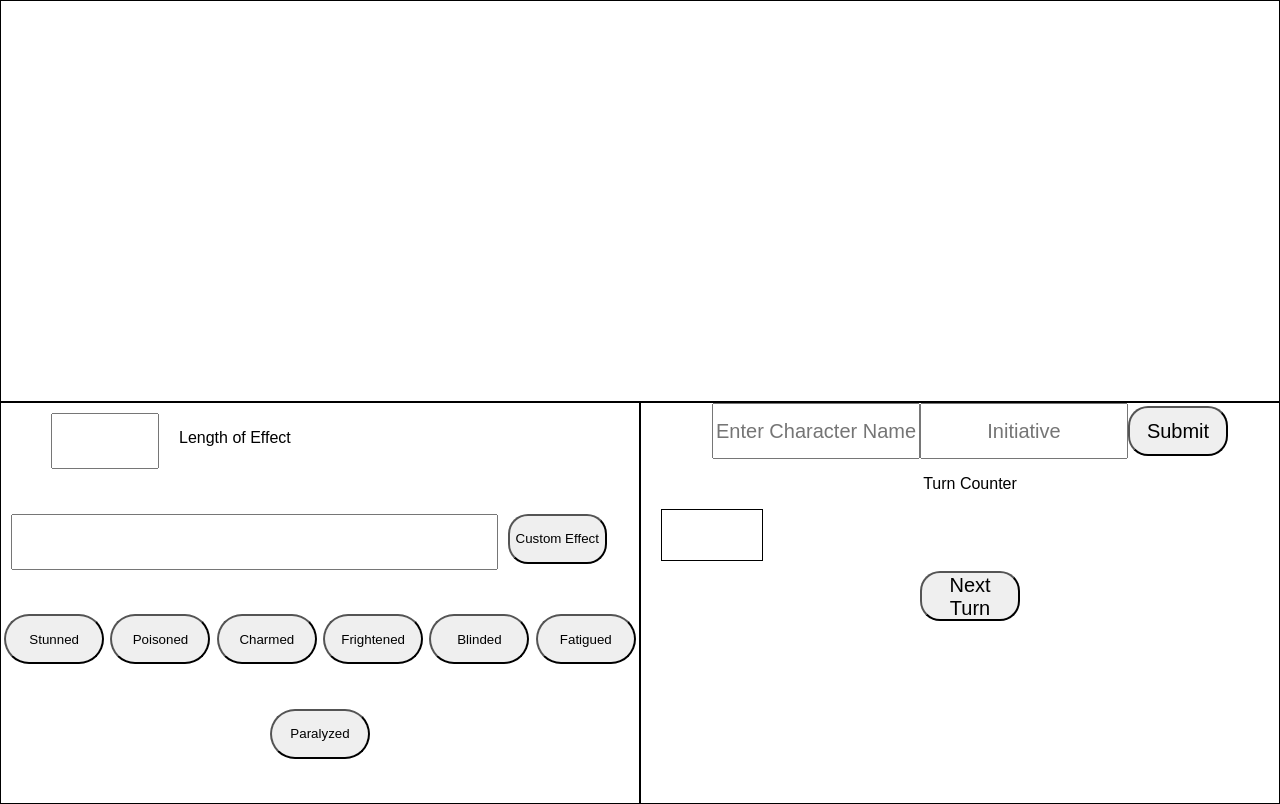
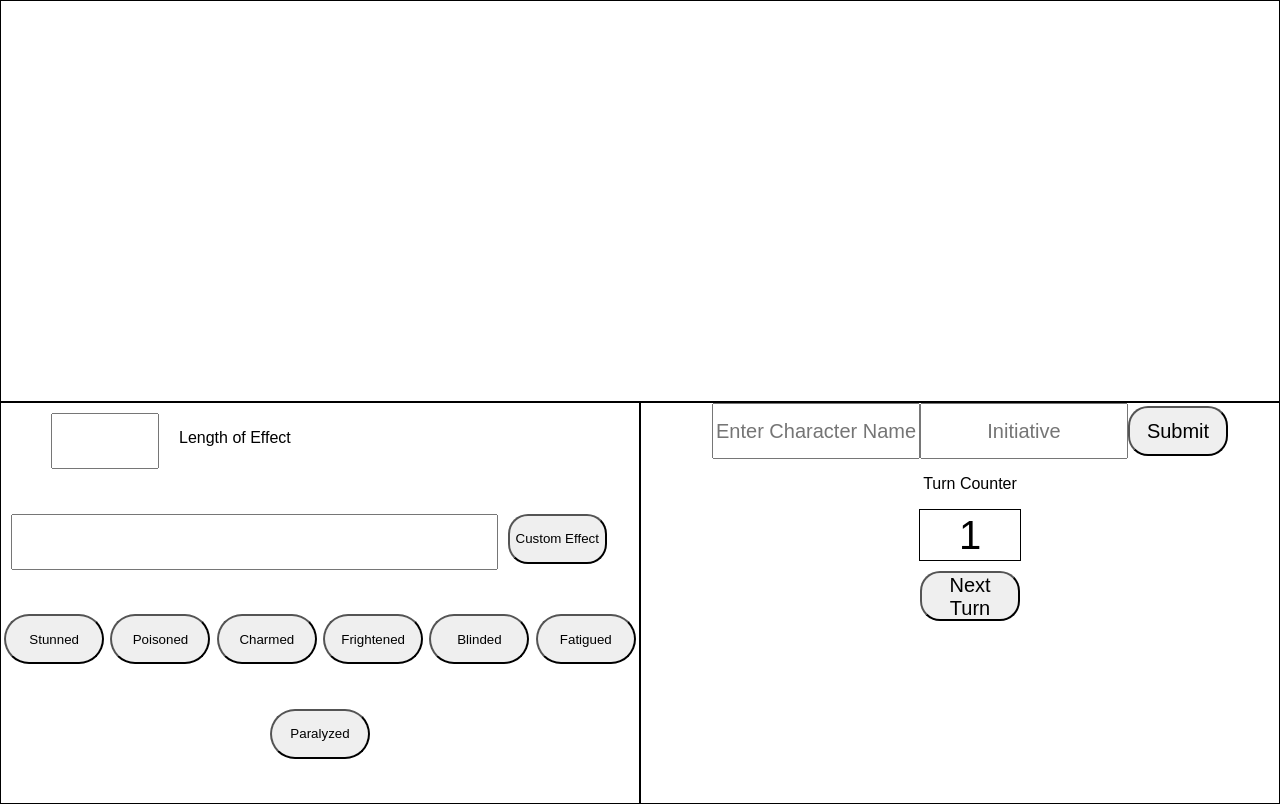
Before and after one commit to nlhowell12/stattrack, a React (Create React App) app in the folder react-stat/: page / in a window 1280 px wide. Built offline with nearby package versions, Linux system fonts and the light colour scheme.

Commit message:
turn will now increment

```diff
--- a/react-stat/src/App.css
+++ b/react-stat/src/App.css
@@ -208,9 +208,12 @@ border-radius: 20px;
   font-size: 20px;
   border-radius: 20px;
 }
-
+#turn_counter {
+  display: flex;
+  flex-direction: column;
+}
 #turn_counter p {
-  margin-left: 20px
+  margin-left: 20px;
 }
 #turnDisplay {
   width: 100px;
@@ -218,13 +221,19 @@ border-radius: 20px;
   margin-left: 20px;
   border: 1px solid black;
   margin-bottom: 10px;
+  font-size: 30pt;
+  text-align: center;
+  vertical-align: middle;
+  line-height: 50px;
+  align-self: center;
 }
 #turnClick {
   height: 50px;
   width: 100px;
   font-size: 20px;
   border-radius: 20px;
-  margin-left: 20px
+  margin-left: 20px;
+  align-self: center;
 }
 
 @keyframes App-logo-spin {
--- a/react-stat/src/App.jsx
+++ b/react-stat/src/App.jsx
@@ -2,10 +2,11 @@ import React, { Component } from 'react';
 import './App.css';
 import CharDisplay from './CharDisplay.jsx';
 import InputBox from './InputBox.jsx';
+import ButtonBox from './ButtonBox.jsx';
 
 class App extends Component {
     state = {
-        turn: 0,
+        turn: 1,
         players: [],
         newPlayer: "",
         newPlayerInit: ""
@@ -34,8 +35,10 @@ class App extends Component {
         playerExists || this.state.newPlayer === "" ? alert("Please enter a name") : this.setState({players: [...players, player], newPlayer: "", newPlayerInit: ""})
     }
     changeState = (change) => {
-        console.log("trigger")
         this.setState(change)
+    }
+    nextTurn = () => {
+        this.setState({turn: this.state.turn + 1})
     }
 
   render() {
@@ -43,24 +46,8 @@ class App extends Component {
       <div className="App">
         <CharDisplay players={this.state.players}/>
         <section id="lower_wrap">
-        <section id="but_box">
-                <section id="effect_length">
-                    <input type="number" id="turn_input"/>
-                    <p>Length of Effect</p>
-                </section>
-                <section id="custom_effect">
-                    <input type="text" id="custom_text"/>
-                    <button id="custom_but">Custom Effect</button>
-                </section>
-                <button className="effect_but" id="stunned" >Stunned</button>
-                <button className="effect_but" id="poisoned" >Poisoned</button>
-                <button className="effect_but" id="charmed" >Charmed</button>
-                <button className="effect_but" id="frightened" >Frightened</button>
-                <button className="effect_but" id="blinded" >Blinded</button>
-                <button className="effect_but" id="fatigued" >Fatigued</button>
-                <button className="effect_but" id="paralyzed" >Paralyzed</button>
-            </section>
-            <InputBox newPlayer={this.state.newPlayer} newPlayerInit={this.state.newPlayerInit} addPlayer = {this.addPlayer} changeState={this.changeState}/>
+            <ButtonBox/>
+            <InputBox newPlayer={this.state.newPlayer} newPlayerInit={this.state.newPlayerInit} addPlayer = {this.addPlayer} changeState={this.changeState} turnNumber={this.state.turn} nextTurn={this.nextTurn}/>
         </section>
       </div>
     );
--- /dev/null
+++ b/react-stat/src/ButtonBox.jsx
@@ -0,0 +1,28 @@
+import React, { Component } from 'react';
+import './App.css';
+
+class ButtonBox extends Component {
+    render() {
+        return (
+            <section id="but_box">
+            <section id="effect_length">
+                <input type="number" id="turn_input"/>
+                <p>Length of Effect</p>
+            </section>
+            <section id="custom_effect">
+                <input type="text" id="custom_text"/>
+                <button id="custom_but">Custom Effect</button>
+            </section>
+            <button className="effect_but" id="stunned" >Stunned</button>
+            <button className="effect_but" id="poisoned" >Poisoned</button>
+            <button className="effect_but" id="charmed" >Charmed</button>
+            <button className="effect_but" id="frightened" >Frightened</button>
+            <button className="effect_but" id="blinded" >Blinded</button>
+            <button className="effect_but" id="fatigued" >Fatigued</button>
+            <button className="effect_but" id="paralyzed" >Paralyzed</button>
+        </section>
+        )
+    }
+}
+
+export default ButtonBox
--- a/react-stat/src/InputBox.jsx
+++ b/react-stat/src/InputBox.jsx
@@ -13,8 +13,10 @@ class InputBox extends Component {
     </section>
     <section id="turn_counter">
         <p>Turn Counter</p>
-        <div id="turnDisplay"></div>
-        <button id="turnClick" >Next Turn</button>
+        <div id="turnDisplay">
+        {this.props.turnNumber}
+        </div>
+        <button id="turnClick" onClick={this.props.nextTurn}>Next Turn</button>
     </section>
 </section>
         )
```
